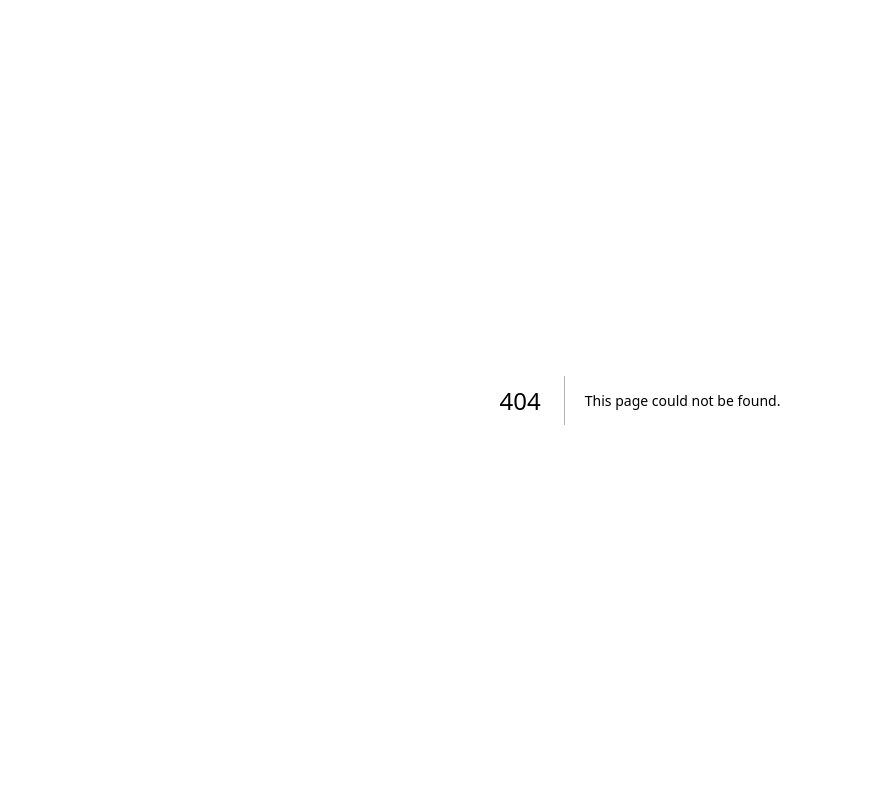
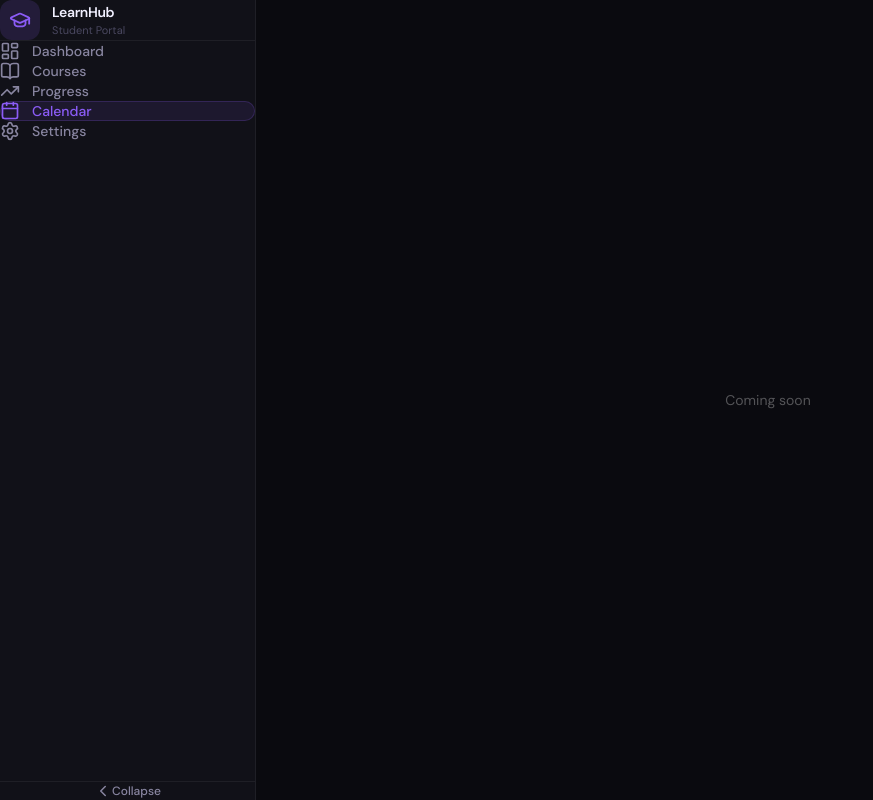
Before and after one commit to NightCrawler909/nextgen-student-dashboard, a Next.js app: page /calendar in a window 1280 px wide. Before the commit this address had no page. Shown: the whole page, without its empty margins (0-873 px from the left). Built offline with nearby package versions, Linux system fonts and the light colour scheme.

Commit message:
UI tweaks: add stub pages, fix grid height, fix column cutoff, span activity tile

```diff
--- /dev/null
+++ b/src/app/calendar/page.tsx
@@ -0,0 +1,12 @@
+import Sidebar from '@/components/sidebar/Sidebar';
+
+export default function CalendarPage() {
+  return (
+    <div className="flex h-screen bg-bg-base overflow-hidden">
+      <Sidebar />
+      <main className="flex-1 flex items-center justify-center">
+        <p className="text-white/30 text-sm">Coming soon</p>
+      </main>
+    </div>
+  );
+}
--- /dev/null
+++ b/src/app/courses/page.tsx
@@ -0,0 +1,12 @@
+import Sidebar from '@/components/sidebar/Sidebar';
+
+export default function CoursesPage() {
+  return (
+    <div className="flex h-screen bg-bg-base overflow-hidden">
+      <Sidebar />
+      <main className="flex-1 flex items-center justify-center">
+        <p className="text-white/30 text-sm">Coming soon</p>
+      </main>
+    </div>
+  );
+}
--- a/src/app/page.tsx
+++ b/src/app/page.tsx
@@ -46,7 +46,8 @@ export default async function DashboardPage() {
   return (
     <div className="flex h-screen bg-bg-base overflow-hidden">
       <Sidebar />
-      <main className="flex-1 overflow-y-auto p-4 md:p-6 pb-24 md:pb-6">
+      <main className="flex-1 min-w-0 flex flex-col overflow-y-auto p-4 md:p-6 pb-24 md:pb-6">
+        <div className="flex-1">
           <BentoGrid>
             <HeroTile name="Alex" streak={14} />
             <Suspense fallback={<Skeletons />}>
@@ -54,6 +55,7 @@ export default async function DashboardPage() {
             </Suspense>
             <ActivityTile />
           </BentoGrid>
+        </div>
       </main>
     </div>
   );
--- /dev/null
+++ b/src/app/progress/page.tsx
@@ -0,0 +1,12 @@
+import Sidebar from '@/components/sidebar/Sidebar';
+
+export default function ProgressPage() {
+  return (
+    <div className="flex h-screen bg-bg-base overflow-hidden">
+      <Sidebar />
+      <main className="flex-1 flex items-center justify-center">
+        <p className="text-white/30 text-sm">Coming soon</p>
+      </main>
+    </div>
+  );
+}
--- /dev/null
+++ b/src/app/settings/page.tsx
@@ -0,0 +1,12 @@
+import Sidebar from '@/components/sidebar/Sidebar';
+
+export default function SettingsPage() {
+  return (
+    <div className="flex h-screen bg-bg-base overflow-hidden">
+      <Sidebar />
+      <main className="flex-1 flex items-center justify-center">
+        <p className="text-white/30 text-sm">Coming soon</p>
+      </main>
+    </div>
+  );
+}
--- a/src/components/dashboard/ActivityTile.tsx
+++ b/src/components/dashboard/ActivityTile.tsx
@@ -41,7 +41,7 @@ export default function ActivityTile() {
   return (
     <motion.article
       variants={tile}
-      className="relative overflow-hidden rounded-2xl border border-border-subtle bg-bg-card p-5 card-grain"
+      className="relative col-span-1 md:col-span-2 lg:col-span-3 overflow-hidden rounded-2xl border border-border-subtle bg-bg-card p-5 card-grain"
     >
       <div className="absolute inset-0 rounded-2xl bg-gradient-to-br from-transparent to-accent-cyan/[0.03] pointer-events-none" />
 
--- a/src/components/dashboard/BentoGrid.tsx
+++ b/src/components/dashboard/BentoGrid.tsx
@@ -37,7 +37,7 @@ export default function BentoGrid({ children }: BentoGridProps) {
       variants={container}
       initial="hidden"
       animate="visible"
-      className="grid grid-cols-1 md:grid-cols-2 lg:grid-cols-3 gap-4 auto-rows-min"
+      className="grid grid-cols-1 md:grid-cols-2 lg:grid-cols-3 gap-4 min-h-full auto-rows-[1fr]"
     >
       {children}
     </motion.div>
```
Lines whose indentation alone changed are shown as unchanged.
